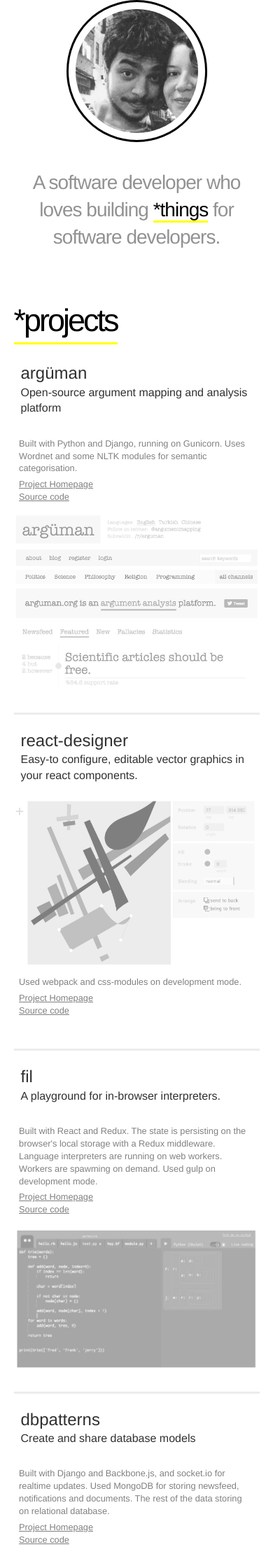
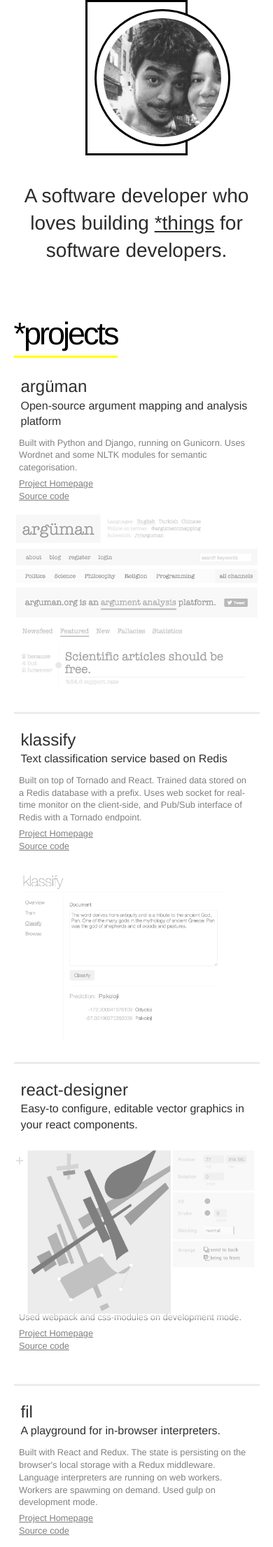
Before and after one commit to fatiherikli/fatiherikli.github.io, a Django app: template web/templates/contents/index.html in a window 390 px wide. Shown: the part 142-2352 px from the top of the page at 70% size. Run offline with Django 3.2, Linux system fonts and the light colour scheme; the template is opened without the code that fills it, so the values that code supplies are empty; parts of the project's set-up code (start-up, migrations or seed data) failed here and were passed over; some libraries are stand-ins or nearby versions; some web fonts are replaced.

Commit message:
Update responsive style of blog

```diff
--- a/web/static/css/style.css
+++ b/web/static/css/style.css
@@ -20,10 +20,9 @@ body > header h1 {
 body > header h1 a {
     color: #7E7E7E;
     text-decoration: none;
-    font-weight: 300;
     font-size: 24px;
     letter-spacing: 2px;
-    font-weight: 100;
+    font-weight: 300;
 }
 
 body > header i {
@@ -43,7 +42,7 @@ header nav ul li {
     list-style: none;
     margin-right: 2px;
     letter-spacing: 2px;
-    font-weight: 100;
+    font-weight: 300;
     color: #EAEAEA;
     font-size: 20px;
     padding: 5px 0;
@@ -82,111 +81,65 @@ h3 {
 }
 
 #about-me {
-    width: 800px;
+    width: 700px;
     margin: auto;
-    overflow: hidden;
+    margin-top: 20px;
     padding-bottom: 20px;
-}
-
-
-#about-me p {
-    padding: 0 55px;
-    font-size: 30px;
-    line-height: 1.4em;
-    letter-spacing: -1px;
-    color: #929292;
-    font-weight: 100;
-    /*text-shadow: 1px 1px black;*/
-    margin: 75px 10px 10px -10px;
-    float: left;
-    width: 450px;
-}
-
-#about-me .info {
-    margin: 5px 0 0 25px;
-    padding: 5px 20px;
-}
-
-#about-me u {
-    text-decoration: none;
-    border-bottom: 3px solid yellow;
-    color: black;
-}
-
-#about-me a {
-    text-decoration: none;
-    /*background-color: black;*/
-    /*padding: 0 10px;*/
-    display: inline-block;
-    color: black;
-    border-bottom: 3px solid yellow;
-    padding-bottom: 4px;
-    /*color: rgb(209, 29, 144);*/
-    /*text-shadow: -1px 0 0 black;*/
-}
-
-#about-me a:hover {
-    color: black;
-}
-
-#about-me a:hover {
-    /*background-color: #f1c40f;*/
-    /*color: white;*/
-}
-
-#about-me img {
-    margin-left: 35px;
-    margin-top: 30px;
-    margin-bottom: 30px;
-    float: left;
-    width: 175px;
-    border-radius: 50%;
-    padding: 10px;
-
-}
-
-#about-me span:after {
-    width: 200px;
-    height: 200px;
-    position: absolute;
-    content: "";
-    display: inline-block;
-    background: transparent;
-    border-radius: 50%;
-    margin-left: -200px;
-    margin-top: 25px;
-    z-index: -1;
-    border: 3px solid black;
-    background: #fff;
-}
-
-#about-me:before {
-    width: 200px;
-    height: 200px;
-    position: absolute;
-    content: "";
-    display: inline-block;
-    z-index: -2;
-    margin-left: 30px;
-    margin-top: 20px;
-    transform: rotate(-2deg);
-    background: url(../img/dots.svg) #ff7c53;
+    position: relative;
 }
 
 #about-me:after {
-    transform: rotate(3deg);
-    background: blue;
-    mix-blend-mode: exclusion;
-    width: 200px;
-    height: 200px;
-    position: absolute;
     content: "";
-    display: inline-block;
-    z-index: -2;
-    margin-left: -750px;
-    margin-top: 30px;
+    clear: both;
+    display: block;
 }
 
+#about-me .picture {
+    width: 180px;
+    float: left;
+}
+
+#about-me .picture img {
+    width: 100%;
+    border-radius: 50%;
+    padding: 10px;
+    border: 3px solid black;
+    background: white;
+}
+
+#about-me .picture:after {
+    width: 220px;
+    height: 220px;
+    background: url(../img/dots.svg?v=1.2) transparent;
+    display: inline-block;
+    position: absolute;
+    z-index: -1;
+    content: "";
+    top: 0;
+    left: 0;
+}
+
+#about-me .picture:before {
+    width: 220px;
+    height: 220px;
+    background: yellow;
+    display: inline-block;
+    position: absolute;
+    z-index: -2;
+    content: "";
+    top: 0;
+    left: 0;
+    transform: rotate(10deg);
+}
+
+#about-me p {
+    float: left;
+    width: 350px;
+    margin-left: 80px;
+    margin-top: 65px;
+    font-size: 1.4em;
+    color: #2b2b2b;
+}
 
 .presentations {
     overflow: hidden;
@@ -688,7 +641,7 @@ body.blog-post-with-cover header nav a {
     }
 
     article.post section {
-        font-size: 24px;
+        font-size: 18px;
     }
 
     #about-me {
@@ -699,16 +652,21 @@ body.blog-post-with-cover header nav a {
         text-align: center;
     }
 
-    #about-me:after {display: none;}
-    #about-me:before {display: none;}
+    #about-me .picture:after {display: none;}
+    #about-me .picture:before {display: none;}
 
     #about-me span:after {display: none}
-    #about-me img {
+    #about-me .picture {
         /*display: none*/
         float: none;
         margin: auto;
         border: 3px solid black;
         padding: 10px;
+        width: 120px;
+    }
+
+    #about-me .picture img {
+        width: 140%;
     }
 
     #about-me p {
@@ -726,6 +684,15 @@ body.blog-post-with-cover header nav a {
         width: 95%;
         margin: auto;
         border: none;
+        margin-top: -20px;
+    }
+
+    .work.without-image .work-detail {
+        width: 100%;
+        margin: 0 10px;
+        margin-top: -10px;
+        padding: 0;
+        float: none;
     }
 
     .work-image {
@@ -757,7 +724,6 @@ body.blog-post-with-cover header nav a {
 
     article.post header {
         width: 95%;
-        display: none;
     }
 
     .presentations h3 {
@@ -806,4 +772,14 @@ body.blog-post-with-cover header nav a {
         margin-left: -40px;
     }
 
+    #latest-posts ul li {
+        margin-top: 20px;
+    }
+
+    #latest-posts ul li a {
+        font-size: 1.5em;
+        line-height: 1.1em;
+        padding-top: 10px;
+    }
+
 }
--- a/web/templates/base.html
+++ b/web/templates/base.html
@@ -41,7 +41,7 @@
     <link rel="icon" href="{{ STATIC_URL}}img/icon-16.png"/>
     <link rel="shortcut icon" href="{{ STATIC_URL}}img/icon-16.png"/>
     <link rel="stylesheet" href="{{ STATIC_URL}}css/base.css">
-    <link rel="stylesheet" href="{{ STATIC_URL}}css/style.css?v=2.3">
+    <link rel="stylesheet" href="{{ STATIC_URL}}css/style.css?v=2.4">
     <link rel="stylesheet"
           href="http://fonts.googleapis.com/css?family=Crete+Round">
     <link rel="stylesheet"
--- a/web/templates/contents/index.html
+++ b/web/templates/contents/index.html
@@ -4,10 +4,11 @@
 
 {% block content %}
 <div id="about-me">
-    <span><img src="{{ STATIC_URL }}img/me-2.png" alt=""/></span>
+    <div class="picture">
+    	<img src="{{ STATIC_URL }}img/me-2.png" alt=""/>
+    </div>
     <p>
-    A software developer who loves building <u>*things</u> for software developers.
-    <br />
+    	A software developer who loves building <u>*things</u> for software developers.
     </p>
 </div>
 
@@ -31,6 +32,24 @@
 			</div>
 			<div class="work-image">
 				<a href="http://arguman.org"><img src="/static/img/works/arguman.jpg"></a>
+			</div>
+		</div>
+		<div class="work">
+			<div class="work-title">
+				<a href="http://github.com/fatiherikli/klassify">klassify</a>
+			</div>
+			<div class="work-description">
+				<a href="http://github.com/fatiherikli/klassify">Text classification service based on Redis</a>
+			</div>
+			<div class="work-detail">
+				Built on top of Tornado and React. Trained data stored on a Redis database with a prefix. Uses web socket for real-time monitor on the client-side, and Pub/Sub interface of Redis with a Tornado endpoint.
+				<ul>
+					<li><a href="http://github.com/fatiherikli/klassify">Project Homepage</a></li>
+					<li><a href="http://github.com/fatiherikli/klassify">Source code</a></li>
+				</ul>
+			</div>
+			<div class="work-image">
+				<a href="http://github.com/fatiherikli/klassify"><img src="/static/img/works/klassify.jpg"></a>
 			</div>
 		</div>
 		<div class="work">
@@ -228,6 +247,8 @@
     <div class="content">
         <h3 class="section-title">Talks</h3>
         <ul>
+        <li><i>Talk</i><a href="http://www.slideshare.net/lahavlevelaislabonita/">Text Classification with Redis</a>
+            <span>Python Istanbul - 2016</span></li>
         <li><i>Instructor</i><a href="http://programlamagunleri.bilisimkarabuk.com">Python & Django Workshop</a><span>Programlama Günleri - 2016</span>
         </li>
         <li><i>Talk</i><a href="http://www.slideshare.net/lahavlevelaislabonita/">Text Processing with Python</a>
```
Also changed, not shown: web/static/img/dots.svg, web/static/img/works/klassify.jpg (added).
